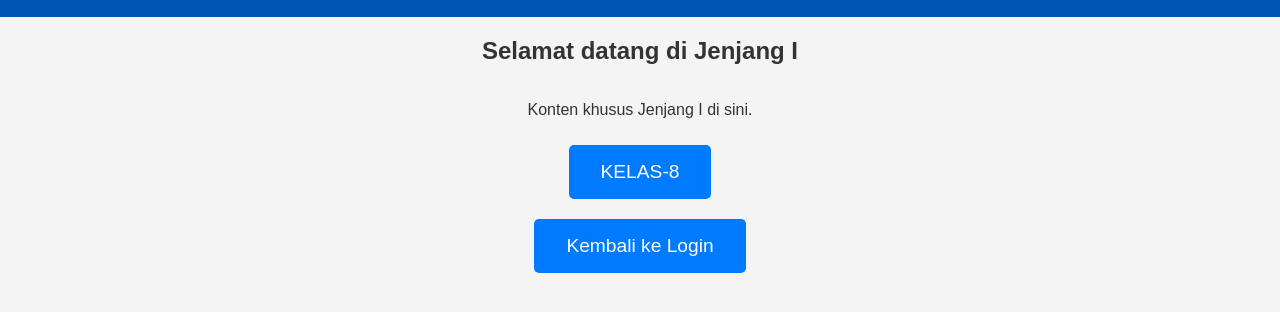
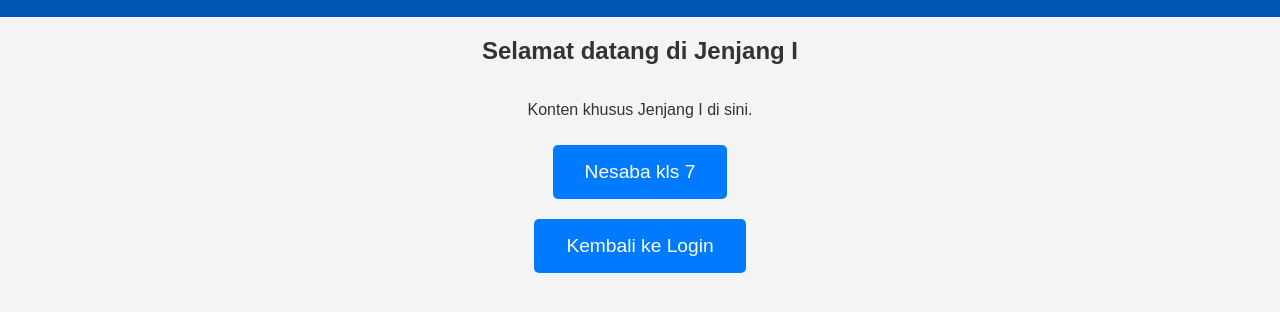
Before and after one commit to bgustom/w, a plain HTML site: page I.html in a window 1280 px wide. Shown: the part 334-646 px from the top of the page. Drawn offline with Linux system fonts and the light colour scheme.

Commit message:
Update I.html
Signed-off-by: bgustom <bimbimgus@gmail.com>

```diff
--- a/I.html
+++ b/I.html
@@ -14,7 +14,7 @@
     <main class="main-content">
         <h2>Selamat datang di Jenjang I</h2>
         <p>Konten khusus Jenjang I di sini.</p>
-        <a class="btn btn-danger" href="http://36.92.79.45:8021/mdl-3-10-2425/index.php" role="button">KELAS-8</a>
+        <a class="btn btn-danger" href="http://36.92.79.45:8021/mdl-3-10-2425/index.php" role="button">Nesaba kls 7</a>
         <a href="forum.html" class="btn">Kembali ke Login</a>
     </main>
     <script src="darkmode.js"></script>
```
